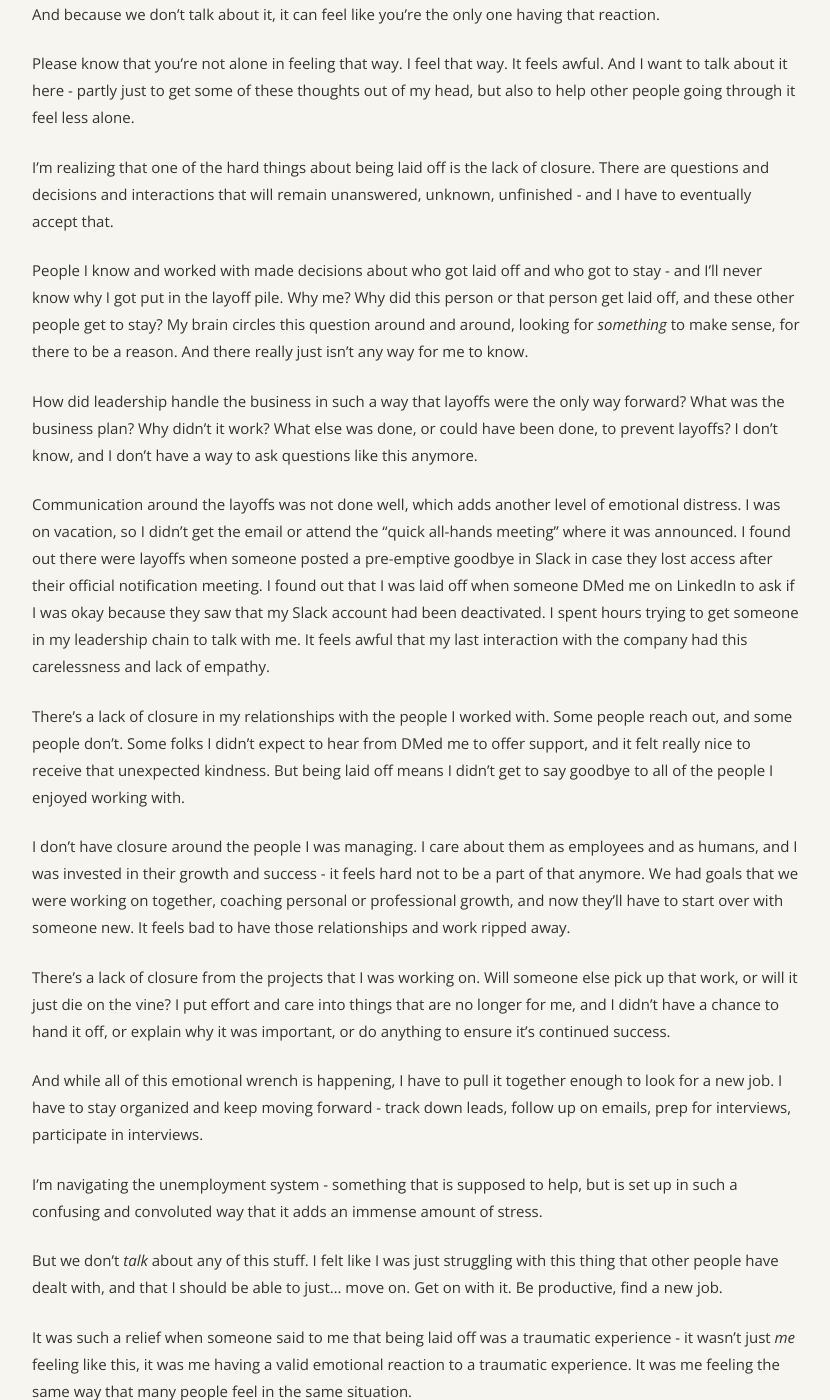
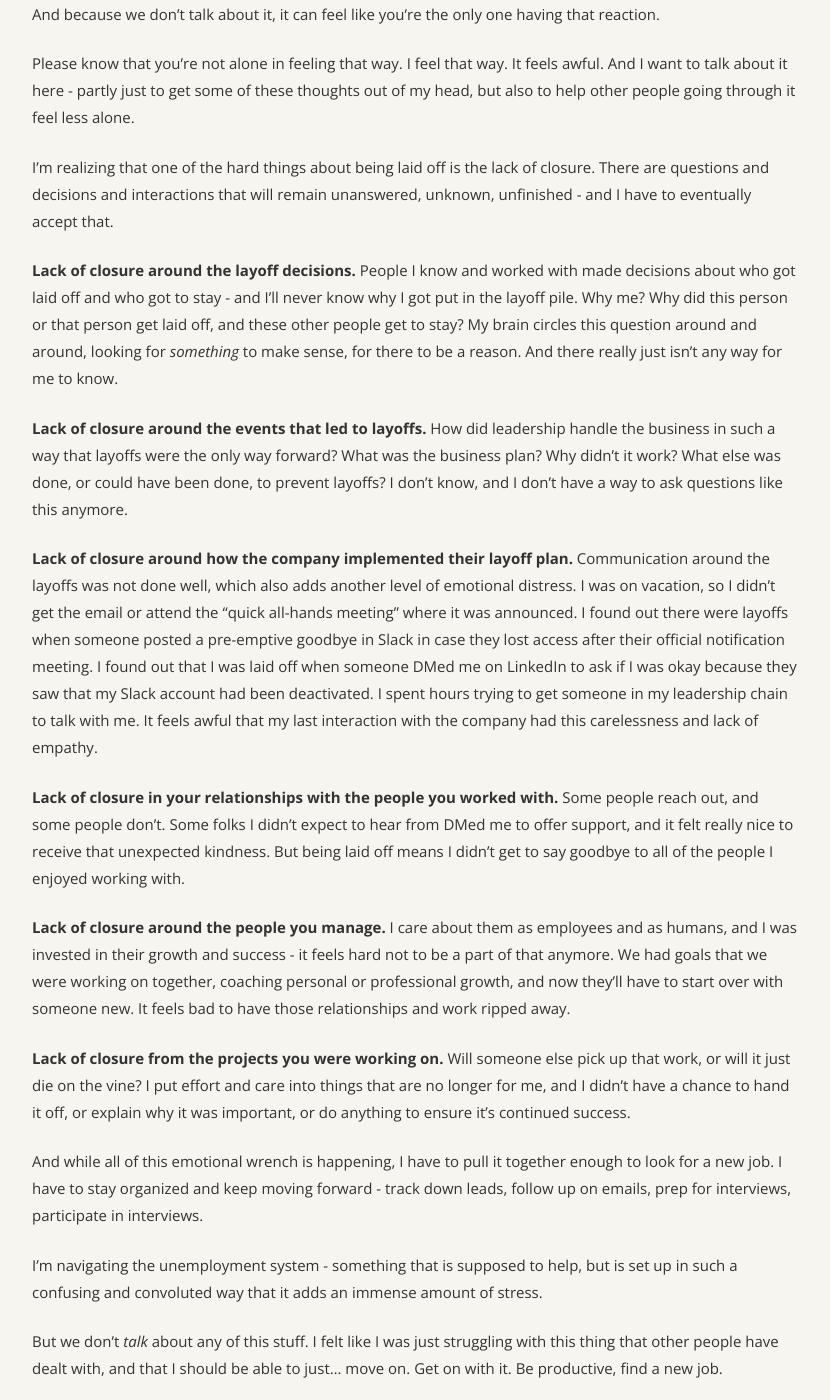
Before and after one commit to angelariggs/angelariggs.github.io, a Jekyll site: the page built from _posts/2022-06-12-talking-about-layoffs.md, in a window 1280 px wide and 1400 px high, scrolled down 472 px. Shown: the whole window, without its empty margins (224-1054 px from the left). Built offline with Jekyll 4.4.1, drawn with Linux system fonts in a browser that asks for light colours; comment, search, counter and statistics services are not loaded.

Commit message:
better section formatting

```diff
--- a/_posts/2022-06-12-talking-about-layoffs.md
+++ b/_posts/2022-06-12-talking-about-layoffs.md
@@ -15,17 +15,17 @@ Please know that you're not alone in feeling that way. I feel that way. It feels
 
 I'm realizing that one of the hard things about being laid off is the lack of closure. There are questions and decisions and interactions that will remain unanswered, unknown, unfinished - and I have to eventually accept that.
 
-People I know and worked with made decisions about who got laid off and who got to stay - and I'll never know why I got put in the layoff pile. Why me? Why did this person or that person get laid off, and these other people get to stay? My brain circles this question around and around, looking for _something_ to make sense, for there to be a reason. And there really just isn't any way for me to know.
+**Lack of closure around the layoff decisions.** People I know and worked with made decisions about who got laid off and who got to stay - and I'll never know why I got put in the layoff pile. Why me? Why did this person or that person get laid off, and these other people get to stay? My brain circles this question around and around, looking for _something_ to make sense, for there to be a reason. And there really just isn't any way for me to know.
 
-How did leadership handle the business in such a way that layoffs were the only way forward? What was the business plan? Why didn't it work? What else was done, or could have been done, to prevent layoffs? I don't know, and I don't have a way to ask questions like this anymore.
+**Lack of closure around the events that led to layoffs.** How did leadership handle the business in such a way that layoffs were the only way forward? What was the business plan? Why didn't it work? What else was done, or could have been done, to prevent layoffs? I don't know, and I don't have a way to ask questions like this anymore.
 
-Communication around the layoffs was not done well, which adds another level of emotional distress. I was on vacation, so I didn't get the email or attend the "quick all-hands meeting" where it was announced. I found out there were layoffs when someone posted a pre-emptive goodbye in Slack in case they lost access after their official notification meeting. I found out that I was laid off when someone DMed me on LinkedIn to ask if I was okay because they saw that my Slack account had been deactivated. I spent hours trying to get someone in my leadership chain to talk with me. It feels awful that my last interaction with the company had this carelessness and lack of empathy.
+**Lack of closure around how the company implemented their layoff plan.** Communication around the layoffs was not done well, which also adds another level of emotional distress. I was on vacation, so I didn't get the email or attend the "quick all-hands meeting" where it was announced. I found out there were layoffs when someone posted a pre-emptive goodbye in Slack in case they lost access after their official notification meeting. I found out that I was laid off when someone DMed me on LinkedIn to ask if I was okay because they saw that my Slack account had been deactivated. I spent hours trying to get someone in my leadership chain to talk with me. It feels awful that my last interaction with the company had this carelessness and lack of empathy.
 
-There's a lack of closure in my relationships with the people I worked with. Some people reach out, and some people don't. Some folks I didn't expect to hear from DMed me to offer support, and it felt really nice to receive that unexpected kindness. But being laid off means I didn't get to say goodbye to all of the people I enjoyed working with.
+**Lack of closure in your relationships with the people you worked with.** Some people reach out, and some people don't. Some folks I didn't expect to hear from DMed me to offer support, and it felt really nice to receive that unexpected kindness. But being laid off means I didn't get to say goodbye to all of the people I enjoyed working with.
 
-I don't have closure around the people I was managing. I care about them as employees and as humans, and I was invested in their growth and success - it feels hard not to be a part of that anymore. We had goals that we were working on together, coaching personal or professional growth, and now they'll have to start over with someone new. It feels bad to have those relationships and work ripped away.
+**Lack of closure around the people you manage.** I care about them as employees and as humans, and I was invested in their growth and success - it feels hard not to be a part of that anymore. We had goals that we were working on together, coaching personal or professional growth, and now they'll have to start over with someone new. It feels bad to have those relationships and work ripped away.
 
-There's a lack of closure from the projects that I was working on. Will someone else pick up that work, or will it just die on the vine? I put effort and care into things that are no longer for me, and I didn't have a chance to hand it off, or explain why it was important, or do anything to ensure it's continued success.
+**Lack of closure from the projects you were working on.** Will someone else pick up that work, or will it just die on the vine? I put effort and care into things that are no longer for me, and I didn't have a chance to hand it off, or explain why it was important, or do anything to ensure it's continued success.
 
 And while all of this emotional wrench is happening, I have to pull it together enough to look for a new job. I have to stay organized and keep moving forward - track down leads, follow up on emails, prep for interviews, participate in interviews.
 
```
